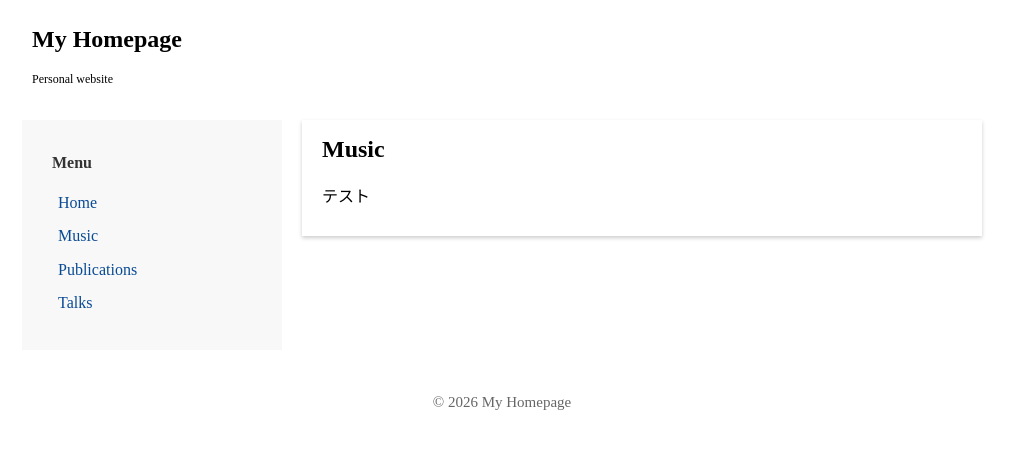
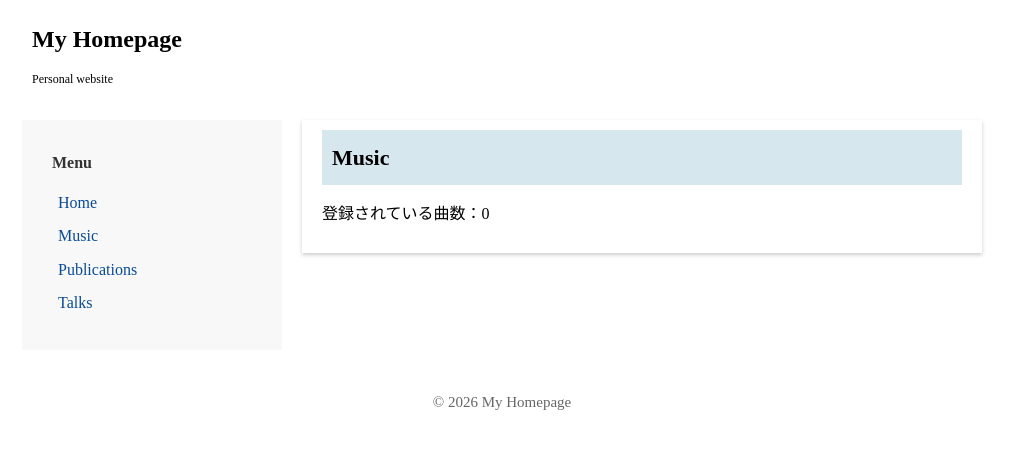
Before and after one commit to Kenken312/kenken312.github.io, a Jekyll site: the page built from music.md, in a window 1280 px wide. Shown: the top 449 px of the page, without its empty margins (138-1152 px from the left). Built offline with Jekyll 4.4.1, drawn with Linux system fonts in a browser that asks for light colours.

Commit message:
Modify Music section header and list format
Changed header from H1 to H2 and updated music list rendering.

```diff
--- a/music.md
+++ b/music.md
@@ -4,18 +4,16 @@ title: Music
 permalink: /music/
 ---
 
-# Music
+## Music
 
-テスト
+登録されている曲数：{{ site.music.size }}
 
 <ul>
-{% assign items = site.music | sort: "date" | reverse %}
-{% for item in items %}
+{% for item in site.music %}
   <li>
     <a href="{{ item.url | relative_url }}">
       {{ item.title | escape }}
     </a>
-    — {{ item.artist | escape }}
   </li>
 {% endfor %}
 </ul>
```
